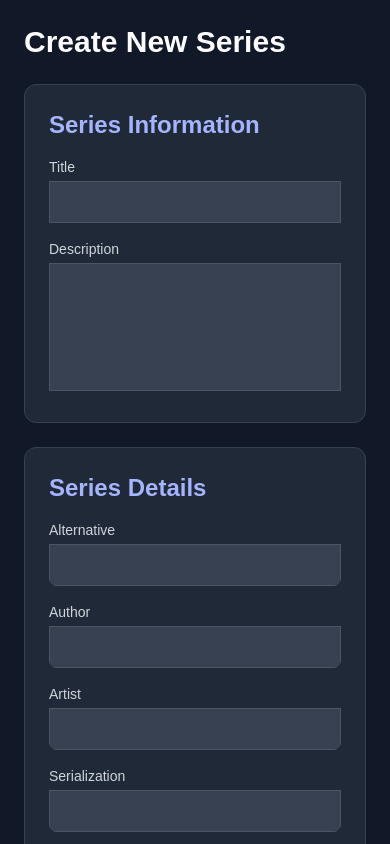
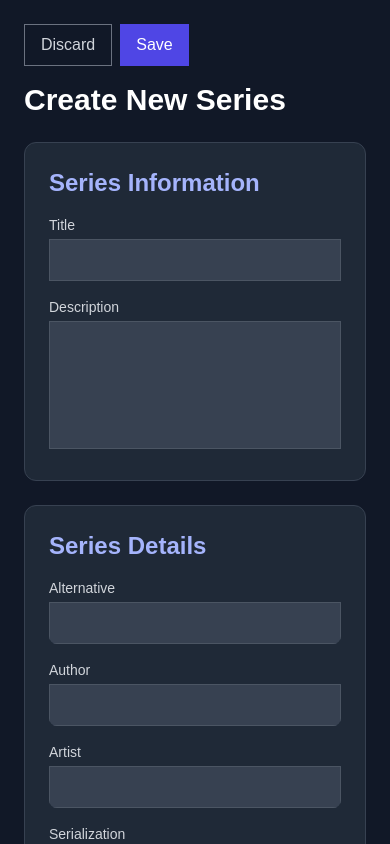
Before and after one commit to FERDIZ-afk/bahannextjs, a Next.js app: page /admin/series/new in a window 390 px wide. Shown: the top 844 px of the page. Built offline with nearby package versions, Linux system fonts and the light colour scheme.

Commit message:
千夜未来

```diff
--- a/src/app/(admin)/admin/series/new/page.jsx
+++ b/src/app/(admin)/admin/series/new/page.jsx
@@ -1,3 +1,7 @@
+
+
+
+
 'use client';
 import { useState } from 'react';
 import { useRouter } from 'next/navigation';
@@ -49,9 +53,9 @@ const NewSeriesPage = () => {
   return (
     <main className="min-h-screen bg-gray-900 text-white p-6">
       <div className="max-w-5xl mx-auto space-y-6">
-        {/* Header & Tombol (Desktop) */}
         <div className="flex flex-col-reverse sm:flex-row sm:justify-between sm:items-center gap-4">
-          <div className="flex gap-2 sm:order-2 hidden sm:flex">
+          <h1 className="text-3xl font-bold sm:order-1">Create New Series</h1>
+          <div className="flex gap-2 sm:order-2">
             <button
               type="button"
               className="px-4 py-2 border border-gray-500 text-gray-300 rounded-md hover:bg-gray-700"
@@ -65,7 +69,6 @@ const NewSeriesPage = () => {
               Save
             </button>
           </div>
-          <h1 className="text-3xl font-bold sm:order-1">Create New Series</h1>
         </div>
 
         <form onSubmit={handleSubmit} className="space-y-6">
@@ -80,6 +83,7 @@ const NewSeriesPage = () => {
                   value={formData.title}
                   onChange={handleChange}
                   className="w-full bg-gray-700 text-white border border-gray-600 rounded-md px-4 py-2 focus:outline-none focus:ring-2 focus:ring-indigo-500"
+                  required
                 />
               </div>
               <div>
@@ -89,6 +93,7 @@ const NewSeriesPage = () => {
                   value={formData.description}
                   onChange={handleChange}
                   className="w-full bg-gray-700 text-white border border-gray-600 rounded-md px-4 py-2 h-32 resize-none focus:outline-none focus:ring-2 focus:ring-indigo-500"
+                  required
                 />
               </div>
             </div>
@@ -176,10 +181,188 @@ const NewSeriesPage = () => {
 export default NewSeriesPage;
 
 
+/*
+'use client';
+import { useState } from 'react';
+import { useRouter } from 'next/navigation';
+
+const NewSeriesPage = () => {
+  const router = useRouter();
+  const [formData, setFormData] = useState({
+    title: '',
+    description: '',
+    alternative: '',
+    author: '',
+    artist: '',
+    serialization: '',
+    released: '',
+    rating: '',
+    genres: '',
+    status: 'ONGOING',
+    publishState: 'PUBLISHED',
+  });
+
+  const handleChange = (e) => {
+    const { name, value } = e.target;
+    setFormData((prev) => ({ ...prev, [name]: value }));
+  };
+
+  const handleSubmit = async (e) => {
+    e.preventDefault();
+    try {
+      const res = await fetch('/api/series', {
+        method: 'POST',
+        headers: { 'Content-Type': 'application/json' },
+        body: JSON.stringify(formData),
+      });
+
+      if (res.ok) {
+        const data = await res.json();
+        alert('Series created!');
+        router.push(`/series/${data.slug}`);
+      } else {
+        const err = await res.json();
+        alert(err.message || 'Failed to create series.');
+      }
+    } catch (err) {
+      console.error(err);
+      alert('Something went wrong.');
+    }
+  };
+
+  return (
+    <main className="min-h-screen bg-gray-900 text-white p-6">
+      <div className="max-w-5xl mx-auto space-y-6">
+
+        <div className="flex flex-col-reverse sm:flex-row sm:justify-between sm:items-center gap-4">
+          <div className="flex gap-2 sm:order-2 hidden sm:flex">
+            <button
+              type="button"
+              className="px-4 py-2 border border-gray-500 text-gray-300 rounded-md hover:bg-gray-700"
+            >
+              Discard
+            </button>
+            <button
+              onClick={handleSubmit}
+              className="px-4 py-2 bg-indigo-600 text-white rounded-md hover:bg-indigo-700"
+            >
+              Save
+            </button>
+          </div>
+          <h1 className="text-3xl font-bold sm:order-1">Create New Series</h1>
+        </div>
+
+        <form onSubmit={handleSubmit} className="space-y-6">
+
+          <div className="bg-gray-800 border border-gray-700 rounded-xl p-6">
+            <h2 className="text-2xl font-semibold mb-4 text-indigo-300">Series Information</h2>
+            <div className="space-y-4">
+              <div>
+                <label className="block mb-1 text-sm text-gray-300">Title</label>
+                <input
+                  name="title"
+                  value={formData.title}
+                  onChange={handleChange}
+                  className="w-full bg-gray-700 text-white border border-gray-600 rounded-md px-4 py-2 focus:outline-none focus:ring-2 focus:ring-indigo-500"
+                />
+              </div>
+              <div>
+                <label className="block mb-1 text-sm text-gray-300">Description</label>
+                <textarea
+                  name="description"
+                  value={formData.description}
+                  onChange={handleChange}
+                  className="w-full bg-gray-700 text-white border border-gray-600 rounded-md px-4 py-2 h-32 resize-none focus:outline-none focus:ring-2 focus:ring-indigo-500"
+                />
+              </div>
+            </div>
+          </div>
+
+
+          <div className="bg-gray-800 border border-gray-700 rounded-xl p-6">
+            <h2 className="text-2xl font-semibold mb-4 text-indigo-300">Series Details</h2>
+            <div className="grid sm:grid-cols-2 md:grid-cols-3 gap-4">
+              {['alternative', 'author', 'artist', 'serialization', 'released', 'rating'].map((field) => (
+                <div key={field}>
+                  <label className="block mb-1 text-sm text-gray-300 capitalize">{field}</label>
+                  <input
+                    name={field}
+                    value={formData[field]}
+                    onChange={handleChange}
+                    className="w-full bg-gray-700 text-white border border-gray-600 rounded-md px-4 py-2 focus:outline-none focus:ring-2 focus:ring-indigo-500"
+                  />
+                </div>
+              ))}
+            </div>
+          </div>
+
+
+          <div className="bg-gray-800 border border-gray-700 rounded-xl p-6">
+            <h2 className="text-2xl font-semibold mb-4 text-indigo-300">Genres</h2>
+            <label className="block mb-1 text-sm text-gray-300">Genres (comma-separated)</label>
+            <textarea
+              name="genres"
+              value={formData.genres}
+              onChange={handleChange}
+              className="w-full bg-gray-700 text-white border border-gray-600 rounded-md px-4 py-2 h-24 resize-none focus:outline-none focus:ring-2 focus:ring-indigo-500"
+            />
+          </div>
+
+
+          <div className="grid sm:grid-cols-2 gap-4">
+            <div className="bg-gray-800 border border-gray-700 rounded-xl p-6">
+              <h2 className="text-xl font-semibold mb-2 text-indigo-300">Publish State</h2>
+              <select
+                name="publishState"
+                value={formData.publishState}
+                onChange={handleChange}
+                className="w-full bg-gray-700 text-white border border-gray-600 rounded-md px-4 py-2 focus:outline-none focus:ring-2 focus:ring-indigo-500"
+              >
+                <option value="DRAFT">Draft</option>
+                <option value="PUBLISHED">Published</option>
+              </select>
+            </div>
+            <div className="bg-gray-800 border border-gray-700 rounded-xl p-6">
+              <h2 className="text-xl font-semibold mb-2 text-indigo-300">Status</h2>
+              <select
+                name="status"
+                value={formData.status}
+                onChange={handleChange}
+                className="w-full bg-gray-700 text-white border border-gray-600 rounded-md px-4 py-2 focus:outline-none focus:ring-2 focus:ring-indigo-500"
+              >
+                <option value="ONGOING">Ongoing</option>
+                <option value="COMPLETED">Completed</option>
+              </select>
+            </div>
+          </div>
+
+
+          <div className="flex sm:hidden justify-end gap-2 pt-4">
+            <button
+              type="button"
+              className="w-1/2 px-4 py-2 border border-gray-500 text-gray-300 rounded-md hover:bg-gray-700"
+            >
+              Discard
+            </button>
+            <button
+              type="submit"
+              className="w-1/2 px-4 py-2 bg-indigo-600 text-white rounded-md hover:bg-indigo-700"
+            >
+              Save
+            </button>
+          </div>
+        </form>
+      </div>
+    </main>
+  );
+};
+
+export default NewSeriesPage;
 
 
 
-/*
+
+
 return (
     <main className="grid flex-1 items-start gap-4 p-4 sm:px-6 sm:py-0 md:gap-8">
 new series
```
